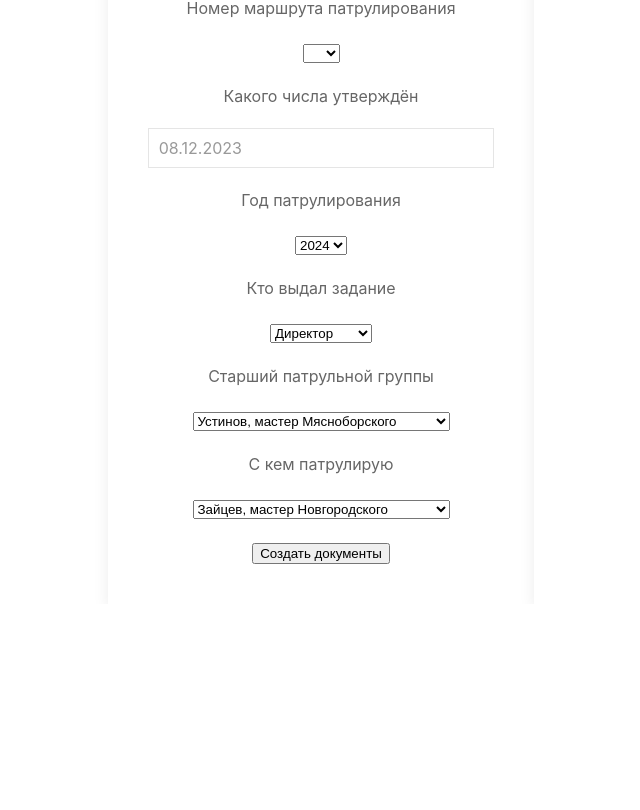
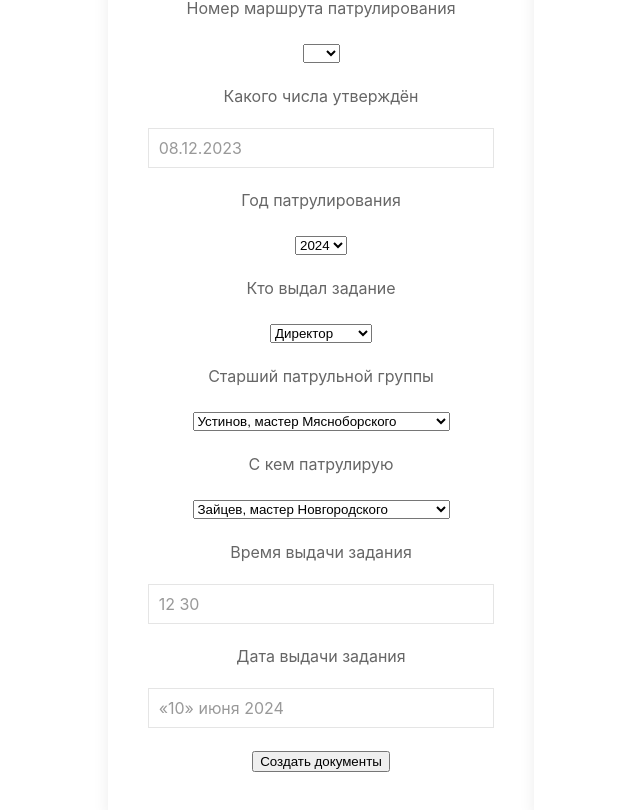
Before and after one commit to mianger22/glodocsy_core, a React (Create React App) app: page / in a window 1280 px wide. Shown: the part 380-1190 px from the top of the page, without its empty margins (319-959 px from the left). Before the commit the page ends 984 px from the top, so only its background shows below. Built offline with nearby package versions, Linux system fonts and the light colour scheme.

Commit message:
added fields Date_and_time_assignment_issue

```diff
--- a/src/Products/document_generator/Document_generator.jsx
+++ b/src/Products/document_generator/Document_generator.jsx
@@ -191,7 +191,6 @@ const Document_generator = () => (
                 </div>
                 {errors.Full_name_senior_patroller && touched.Full_name_senior_patroller && errors.Full_name_senior_patroller}
             </div>
-
             <div className="mb-4">
                 <label className="input-label" for="Who_am_I_patrolling_with">С кем патрулирую</label>
 
@@ -216,6 +215,40 @@ const Document_generator = () => (
                 </div>
                 {errors.Full_name_junior_patroller && touched.Full_name_junior_patroller && errors.Full_name_junior_patroller}
             </div>
+            <div className="mb-4 flex flex-col space-y-1">
+                <label className="input-label" for="Time_assignment_issue" style={{color: "rgb(167, 150, 0);"}}>Время выдачи задания</label>
+
+                <div className="uk-margin">
+                    <input
+                        className="uk-input date_selection"
+                        type="text"
+                        placeholder="12 30"
+                        aria-label="Time_assignment_issue"
+                        name="Time_assignment_issue"
+                        onChange={handleChange}
+                        onBlur={handleBlur}
+                        value={values.Time_assignment_issue}
+                    />
+                </div>
+                {errors.Time_assignment_issue && touched.Time_assignment_issue && errors.Time_assignment_issue}
+            </div>
+            <div className="mb-4 flex flex-col space-y-1">
+                <label className="input-label" for="Date_assignment_issue">Дата выдачи задания</label>
+
+                <div className="uk-margin">
+                    <input
+                        className="uk-input date_selection"
+                        type="text"
+                        placeholder="«10» июня 2024"
+                        aria-label="Date_assignment_issue"
+                        name="Date_assignment_issue"
+                        onChange={handleChange}
+                        onBlur={handleBlur}
+                        value={values.Date_assignment_issue}
+                    />
+                </div>
+                {errors.Date_assignment_issue && touched.Date_assignment_issue && errors.Date_assignment_issue}
+            </div>
 
             <button type="submit" disabled={isSubmitting}>
                 Создать документы
```
